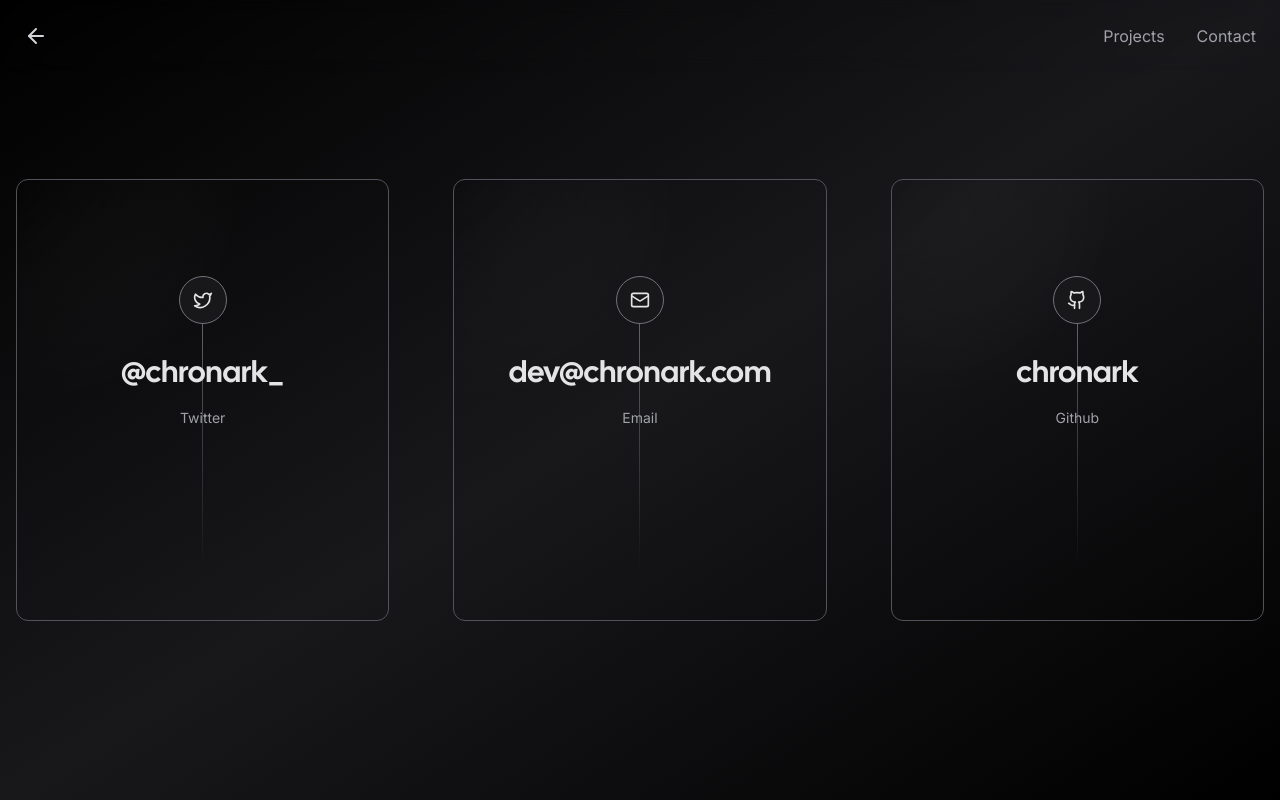
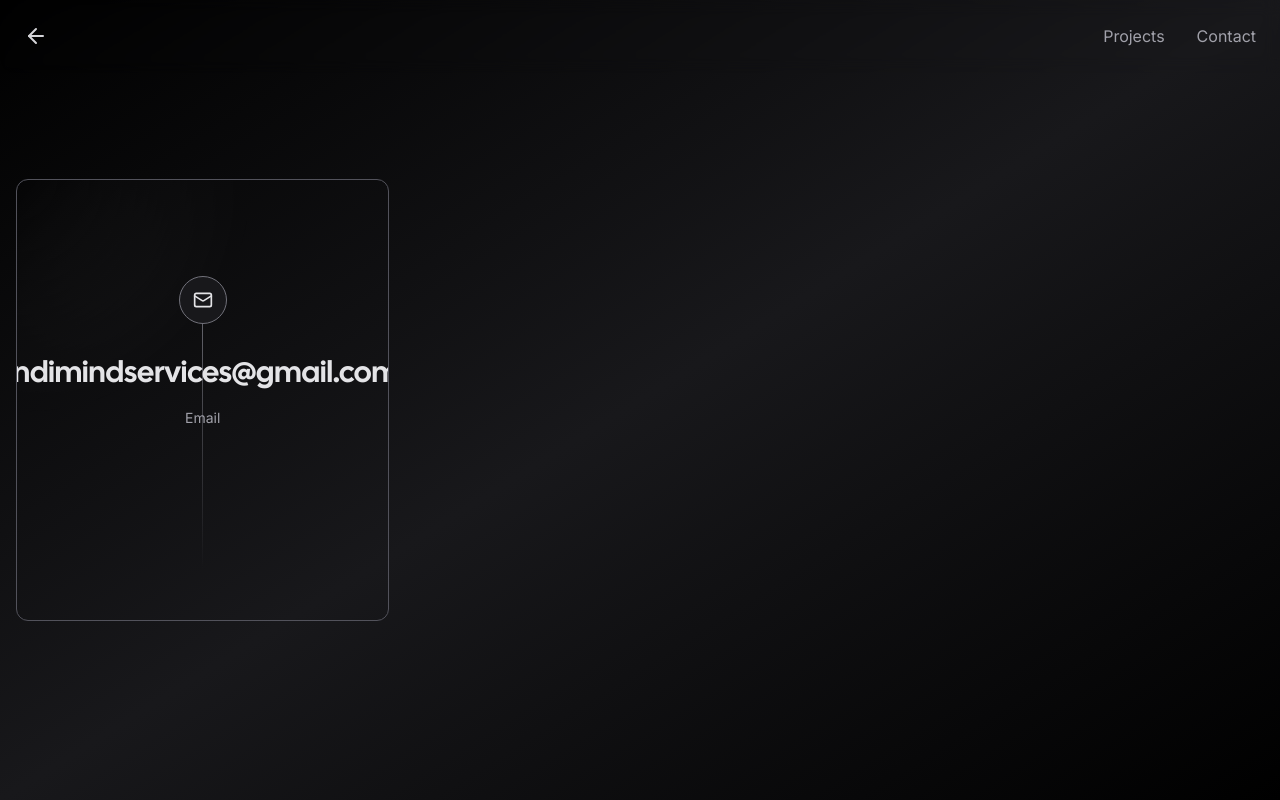
Before and after one commit to indimind-web/indimind01, a Next.js app: page /contact in a window 1280 px wide. Built offline with nearby package versions, Linux system fonts and the light colour scheme; no server answers; what tailwindcss-debug-screens would draw is missing.

Commit message:
edited basics

```diff
--- a/app/contact/page.tsx
+++ b/app/contact/page.tsx
@@ -5,24 +5,24 @@
 import { Card } from "../components/card";
 
 const socials = [
-	{
-		icon: <Twitter size={20} />,
-		href: "https://twitter.com/chronark_",
-		label: "Twitter",
-		handle: "@chronark_",
-	},
+	// {
+	// 	icon: <Twitter size={20} />,
+	// 	href: "https://twitter.com/chronark_",
+	// 	label: "Twitter",
+	// 	handle: "@chronark_",
+	// },
 	{
 		icon: <Mail size={20} />,
-		href: "mailto:dev@chronark.com",
+		href: "mailto:indimindservices@gmail.com",
 		label: "Email",
-		handle: "dev@chronark.com",
+		handle: "indimindservices@gmail.com",
 	},
-	{
-		icon: <Github size={20} />,
-		href: "https://github.com/chronark",
-		label: "Github",
-		handle: "chronark",
-	},
+	// {
+	// 	icon: <Github size={20} />,
+	// 	href: "https://github.com/chronark",
+	// 	label: "Github",
+	// 	handle: "chronark",
+	// },
 ];
 
 export default function Example() {
--- a/app/page.tsx
+++ b/app/page.tsx
@@ -3,7 +3,7 @@
 import Particles from "./components/particles";
 
 const navigation = [
-  { name: "Projects", href: "/projects" },
+  //{ name: "Projects", href: "/projects" },
   { name: "Contact", href: "/contact" },
 ];
 
@@ -29,7 +29,7 @@
         quantity={100}
       />
       <h1 className="py-3.5 px-0.5 z-10 text-4xl text-transparent duration-1000 bg-white cursor-default text-edge-outline animate-title font-display sm:text-6xl md:text-9xl whitespace-nowrap bg-clip-text ">
-        chronark
+        indimind
       </h1>
 
       <div className="hidden w-screen h-px animate-glow md:block animate-fade-right bg-gradient-to-r from-zinc-300/0 via-zinc-300/50 to-zinc-300/0" />
```
